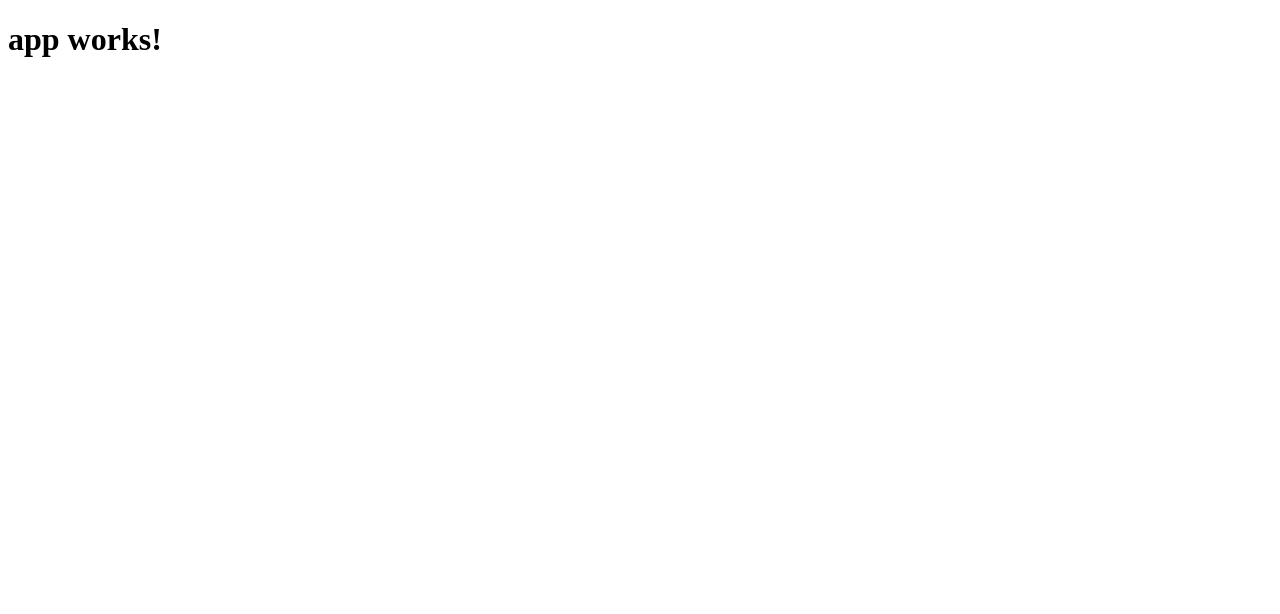
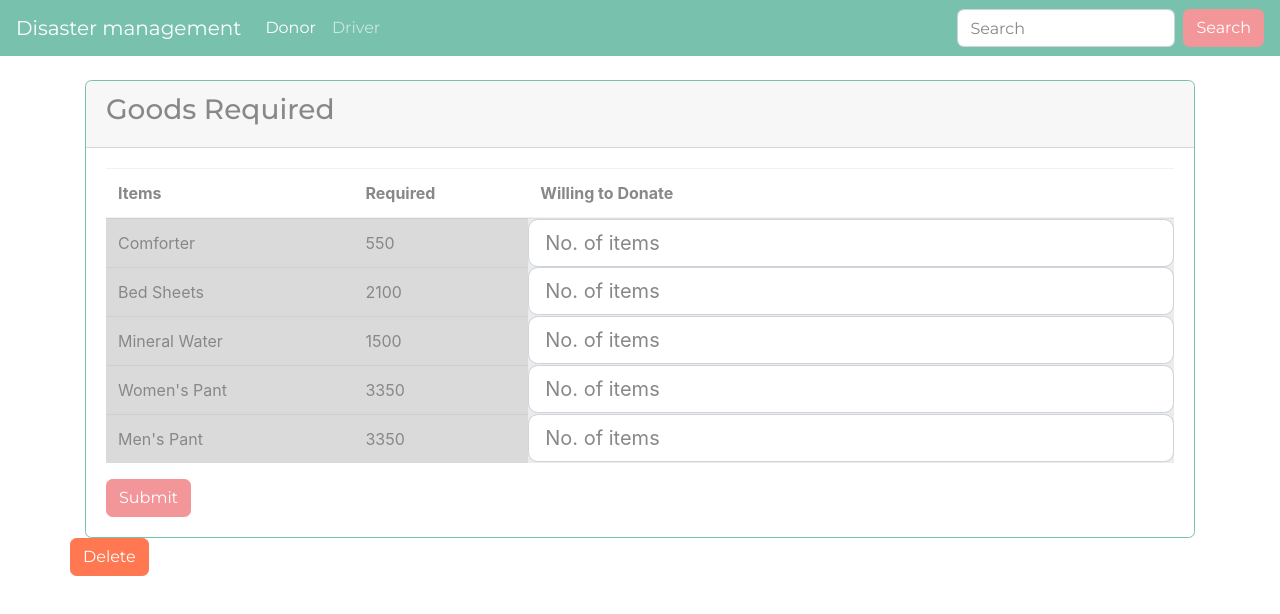
Before and after one commit to akshay1257/IBM-sjHacks, an Angular app in the folder client/: page / in a window 1280 px wide. Shown: the top 614 px of the page. Built offline with nearby package versions, Linux system fonts and the light colour scheme; no server answers.

Commit message:
Integrated API

```diff
--- a/client/src/app/app.component.html
+++ b/client/src/app/app.component.html
@@ -1,3 +1 @@
-<h1>
-  {{title}}
-</h1>
+<app-donors></app-donors>
--- a/client/src/app/app.component.ts
+++ b/client/src/app/app.component.ts
@@ -6,5 +6,5 @@ import { Component } from '@angular/core';
   styleUrls: ['./app.component.css']
 })
 export class AppComponent {
-  title = 'app works!';
+  title = 'app wwwwwwwwwwworks!';
 }
--- a/client/src/app/donor.service.ts
+++ b/client/src/app/donor.service.ts
@@ -2,24 +2,36 @@ import { Injectable } from '@angular/core';
 import {Http, Headers} from '@angular/http';
 import{Donor} from './donor';
 import 'rxjs/add/operator/map';
+import {Observable}     from 'rxjs/Observable';
+import 'rxjs/add/operator/do';
 
 
 @Injectable()
 export class DonorService {
 
   constructor(private http: Http) { }
+  donothing()
+  {}
+  //get requirements
 
-  //get requirements
   getRequirements(){
 
-    return this.http.get('https://7647c8e2.ngrok.io/get_items').map(res=> res.json);
-  }
-  //send a request
-  addHelp(newDonor){
-    var headers =  new Headers();
-    headers.append('Content-Type' , 'application/json');
-    return this. http.post('http://localhost:3000/api/contact' , newDonor,{headers:headers})
-    .map(res => res.json());
+    console.log("going1");
+    return this.http.get('http://localhost:3000/api/contacts').map(res=> res.json()); //
+    //var data= new Observable<{"comforter": 1600, "bedsheets": 300, "mineral water": 900, "scarfs": 2920, "Sugar": 300}>();
+    //return data;
+
+    //var obj = this.http.get('https://7647c8e2.ngrok.io/get_items').map(res=> res.json());
+    //return obj[Object.keys(obj)[0]];
+
   }
 
+  //send a request
+ // addHelp(newDonor){
+   // var headers =  new Headers();
+    //headers.append('Content-Type' , 'application/json');
+    //return this. http.post('http://localhost:3000/api/contact' , newDonor,{headers:headers})
+    //.map(res => res.json());
+ // }
+
 }
--- a/client/src/app/donors/donors.component.html
+++ b/client/src/app/donors/donors.component.html
@@ -1,3 +1,87 @@
-<p>
-  donors works!
-</p>
+<nav class="navbar navbar-expand-lg navbar-dark bg-primary">
+  <a class="navbar-brand" href="#">Disaster management</a>
+
+  <button class="navbar-toggler" type="button" data-toggle="collapse" data-target="#navbarColor01" aria-controls="navbarColor01" aria-expanded="false" aria-label="Toggle navigation">
+    <span class="navbar-toggler-icon"></span>
+  </button>
+
+  <div class="collapse navbar-collapse" id="navbarColor01">
+    <ul class="navbar-nav mr-auto">
+      <li class="nav-item active">
+        <a class="nav-link" href="#">Donor <span class="sr-only">(current)</span></a>
+      </li>
+      <li class="nav-item">
+        <a ng-controller="ScrollCtrl" ng-click="gotoElement('middle')" class="nav-link" href="#survey">Driver</a>
+      </li>
+    </ul>
+    <form class="form-inline my-2 my-lg-0">
+      <input class="form-control mr-sm-2" type="text" placeholder="Search">
+      <button class="btn btn-secondary my-2 my-sm-0" type="submit">Search</button>
+    </form>
+  </div>
+</nav>
+<br>
+
+
+<div class = "container">
+    <div class="card border-primary" style="max-width: 300rem;">
+        <div class="card-header"><h3 class="page-header">Goods Required</h3></div>
+        <div class="card-body">
+            <form (submit) = "addContacts()">
+            <table class="table table-hover">
+              <thead>
+                <tr>
+                 <th scope="col">Items</th>
+                 <th scope="col">Required</th>
+                 <th scope="col">Willing to Donate</th>
+                </tr>
+             </thead>
+
+
+               <tr class="table-active">
+                 <td>Comforter</td>
+                 <td>550</td>
+                 <input class="form-control form-control-lg" type="text" placeholder="No. of items" id="inputLarge">
+                 </tr>
+                 <tr class="table-active">
+                    <td>Bed Sheets</td>
+                    <td>2100</td>
+                    <input class="form-control form-control-lg" type="text" placeholder="No. of items" id="inputLarge">
+                    </tr>
+                   <tr class="table-active">
+                      <td>Mineral Water</td>
+                      <td>1500</td>
+                      <input class="form-control form-control-lg" type="text" placeholder="No. of items" id="inputLarge">
+                   </tr>
+                    <tr class="table-active">
+                        <td>Women's Pant</td>
+                        <td>3350</td>
+                        <input class="form-control form-control-lg" type="text" placeholder="No. of items" id="inputLarge">
+                   </tr>
+                      <tr class="table-active">
+                          <td>Men's Pant</td>
+                          <td>3350</td>
+                          <input class="form-control form-control-lg" type="text" placeholder="No. of items" id="inputLarge">
+
+                        </tr>
+
+
+           </table>
+           <button class="btn btn-secondary my-2 my-sm-0" type="submit">Submit</button>
+
+            </form>
+        </div>
+    </div>
+
+<div>{{donors}}</div>
+
+
+    <div class ="row">
+
+          <div>
+            <input type="button" (click) = "deleteContacts(contact._id)" value ="Delete" class ="btn btn-danger">
+          </div>
+    </div>
+      <br>
+
+</div>
--- a/client/src/app/donors/donors.component.ts
+++ b/client/src/app/donors/donors.component.ts
@@ -1,15 +1,35 @@
 import { Component, OnInit } from '@angular/core';
+import {DonorService} from '../donor.service';
+import {Donor} from '../donor';
 
 @Component({
   selector: 'app-donors',
-  templateUrl: './donors.component.html',
-  styleUrls: ['./donors.component.css']
+ templateUrl: './donors.component.html',
+  styleUrls: ['./donors.component.css'],
+  providers:[DonorService]
 })
 export class DonorsComponent implements OnInit {
 
-  constructor() { }
+  donors: Donor[];
+  donor: Donor;
+
+  items: {
+    comforter: String,
+    bedsheets: String,
+    itmineral_waterem3: String,
+    scarfs: String,
+    Sugar: String
+ };
+
+
+  constructor(private donorService: DonorService) { }
 
   ngOnInit() {
-  }
+    this.donorService.getRequirements()
+    .subscribe(
+      donors => this.donors = donors);
+}
+
+
 
 }
--- /dev/null
+++ b/client/src/app/hello.json
@@ -0,0 +1 @@
+{"items": {"comforter": 1600, "bedsheets": 300, "mineral water": 900, "scarfs": 2920, "Sugar": 300}}
--- a/client/src/index.html
+++ b/client/src/index.html
@@ -7,6 +7,7 @@
 
   <meta name="viewport" content="width=device-width, initial-scale=1">
   <link rel="icon" type="image/x-icon" href="favicon.ico">
+  <link rel="stylesheet"  href="https://bootswatch.com/4/minty/bootstrap.min.css">
 </head>
 <body>
   <app-root>Loading...</app-root>
```
Also changed, not shown: client/src/app/donor.ts (+9 -6 lines).
